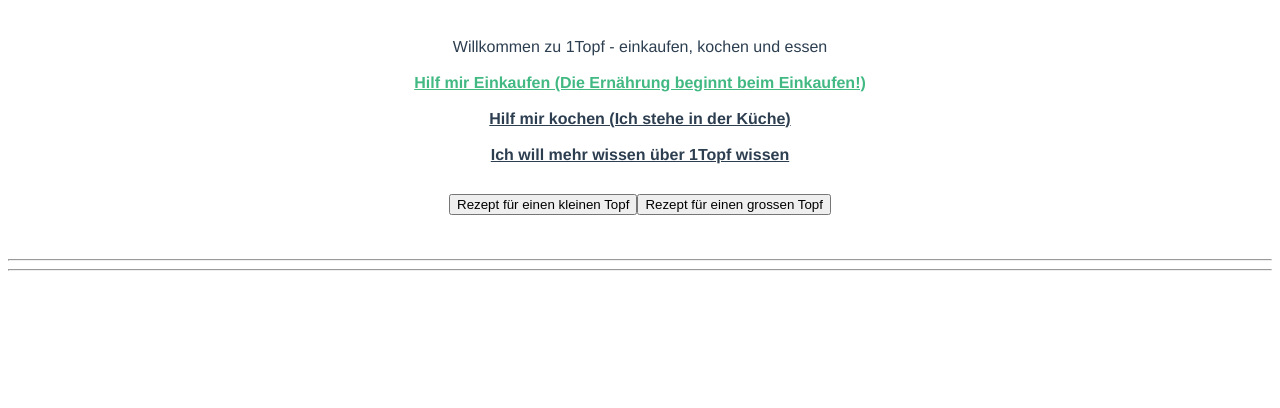
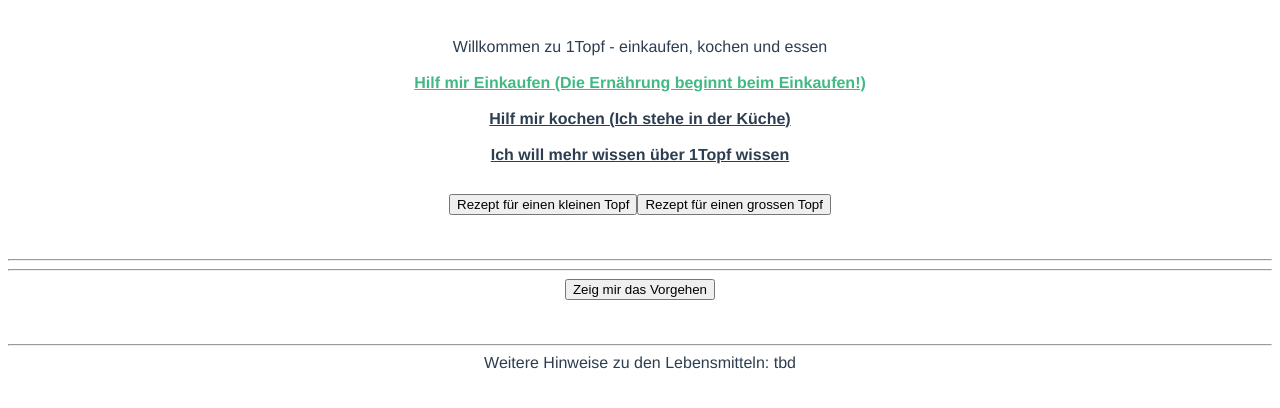
Before and after one commit to dozgr95/1Topf, a Vue app in the folder 1topf/: page /#/start in a window 1280 px wide. Shown: the top 408 px of the page. Built offline with nearby package versions, Linux system fonts and the light colour scheme.

Commit message:
small fixes and dummy content for cooking steps

```diff
--- /dev/null
+++ b/1topf/src/store/cookingStepsFormulator.ts
@@ -0,0 +1,26 @@
+// import types
+
+import { Recipe } from './recipeGenerator';
+
+export const RecipeFormulator = (recipe: Recipe) => {
+  // set CookingSteps from recipe
+  // concat each step
+  const cookingSteps: CookingSteps = {
+    preparation: 'Nimm eine Bratpfanne und benutze (genügend) Rapsöl. ',
+    roastFirst: 'Brate dingsbums',
+    roastSecond: 'Anschliessend brate bumsdings',
+    sauce: 'Nimm flüssigkeiten um eine Art Sauce zu machen. ',
+    finish: `Am Schluss füge noch xy hinzu ${recipe.veggies[0].Name}`,
+  };
+
+  return [cookingSteps.preparation, cookingSteps.roastFirst,
+    cookingSteps.roastSecond, cookingSteps.sauce, cookingSteps.finish];
+};
+
+export interface CookingSteps {
+  preparation: string; // oil in pan etc
+  roastFirst: string; // e.g. onions
+  roastSecond: string; // later added e.g. lentils, flavour, some veggies
+  sauce: string; // liquids maybe
+  finish: string; // food added just to heat a bit
+}
--- a/1topf/src/store/index.ts
+++ b/1topf/src/store/index.ts
@@ -1,5 +1,6 @@
 import Vue from 'vue';
 import Vuex from 'vuex';
+import { RecipeFormulator } from './cookingStepsFormulator';
 import {
   Additional, generateNewRecipe, Grain, Legume, Recipe, Veggie,
 } from './recipeGenerator';
@@ -65,8 +66,8 @@
       this.commit('setAdditionals', additionals);
     },
     generateCookingSteps() {
-      // analyze props of fooditems (in recipe)
-      this.commit('setCookingSteps', ['hello 1', 'hello 2']);
+      const steps: string[] = RecipeFormulator(this.getters.recipe);
+      this.commit('setCookingSteps', steps);
     },
   },
   getters: {
--- a/1topf/src/views/Cooking.vue
+++ b/1topf/src/views/Cooking.vue
@@ -1,19 +1,21 @@
 <template>
   <div class="Process">
     tbd option to select food
-    <process-recipe v-if="getRecipe().veggies.length > 0"/>
+    <process-recipe />
   </div>
 </template>
 
 <script lang="ts">
 import { Component, Vue } from 'vue-property-decorator';
-import { Recipe, Food } from '../store/recipeGenerator';
+import { Recipe } from '../store/recipeGenerator';
+import ProcessRecipe from './ProcessRecipe.vue';
 
 @Component({
   components: {
+    ProcessRecipe,
   },
 })
-export default class ProcessRecipe extends Vue {
+export default class Cooking extends Vue {
   public generateCookingSteps() {
     this.$store.dispatch('generateCookingSteps');
   }
--- a/1topf/src/views/ProcessRecipe.vue
+++ b/1topf/src/views/ProcessRecipe.vue
@@ -1,13 +1,20 @@
 <template>
-  <div class="Process">
+  <div class="Process" v-if="true">
     <!-- get recipe and form a description/process for cooking -->
     <button @click="generateCookingSteps">
       Zeig mir das Vorgehen
     </button>
     <br><br>
-    <div v-for="step in getCookingSteps()" :key="step">
-      - {{ step }}<br>
+    <div v-if="getCookingSteps().length > 0">
+      <div v-for="step in getCookingSteps()" :key="step">
+        - {{ step }}<br>
+      </div>
     </div>
+    <br>
+    <hr>
+    Weitere Hinweise zu den Lebensmitteln:
+      tbd
+    <br>
   </div>
 </template>
 
--- a/1topf/src/views/StartRecipe.vue
+++ b/1topf/src/views/StartRecipe.vue
@@ -31,7 +31,7 @@
       - {{ tip }}<br>
     </div>
     <hr>
-    <process-recipe v-if="getRecipe().veggies.length > 0"/>
+    <process-recipe />
   </div>
 </template>
 
```
Also changed, not shown: 2 other files (tests, documents, lock files or other folders).
